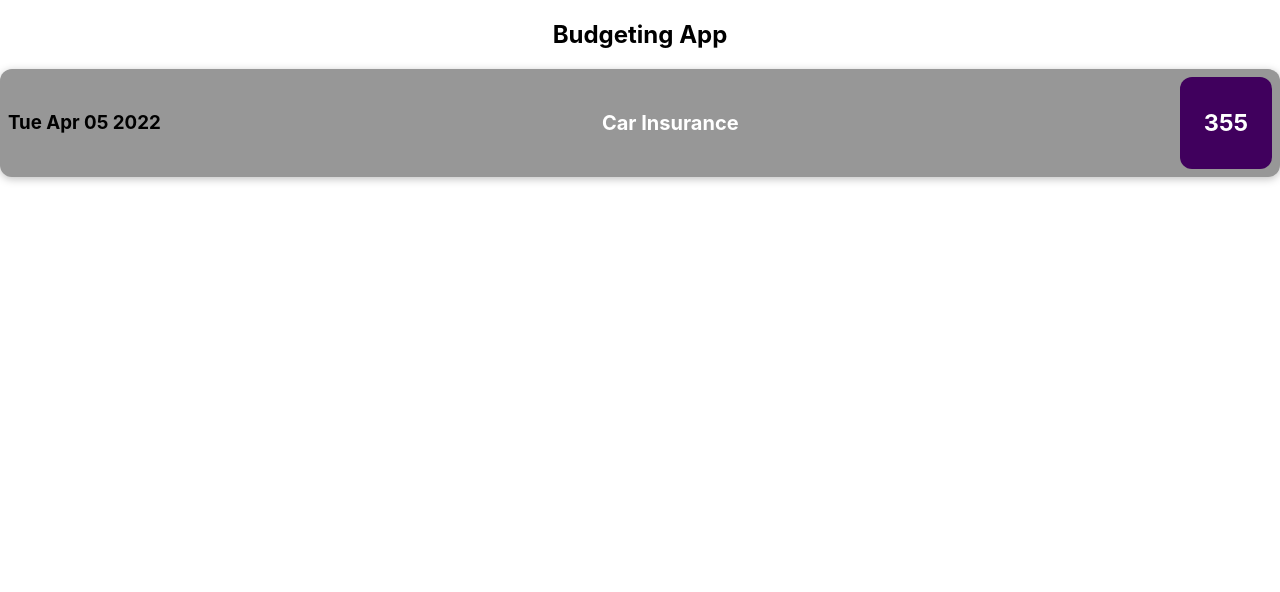
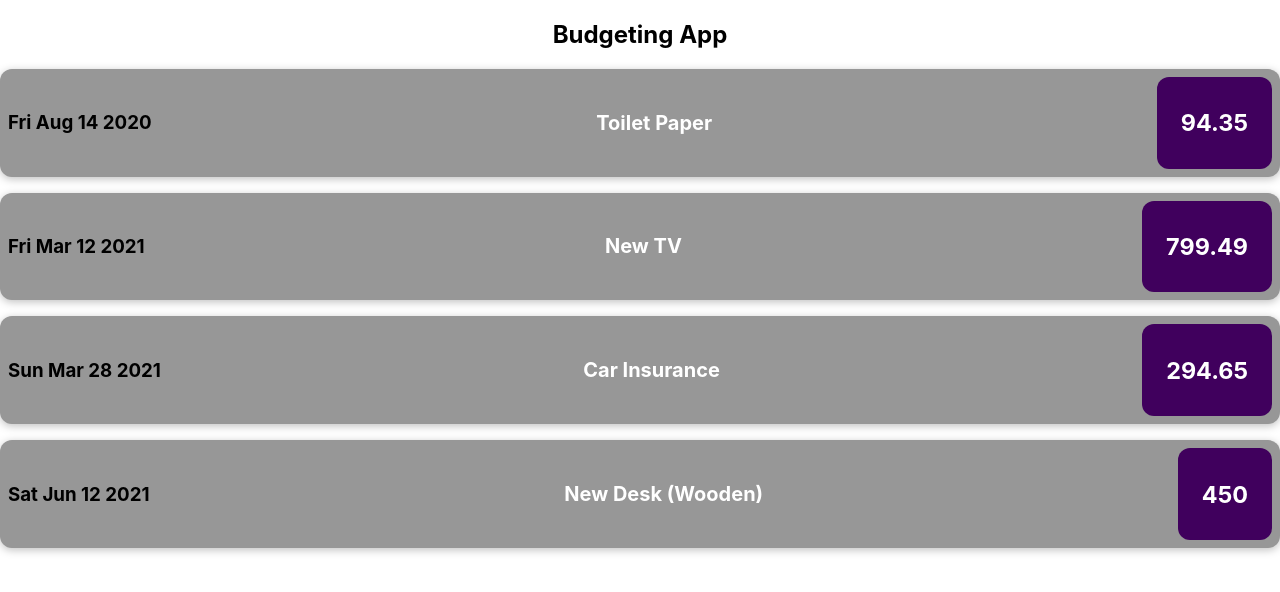
Before and after one commit to maijuriina/Budgeting-App, a React (Create React App) app in the folder budgeting-app/: page / in a window 1280 px wide. Shown: the top 592 px of the page. Built offline with nearby package versions, Linux system fonts and the light colour scheme.

Commit message:
Change from hard coded to props.

```diff
--- a/budgeting-app/src/App.js
+++ b/budgeting-app/src/App.js
@@ -2,10 +2,51 @@
 import ExpenseItem from "./components/ExpenseItem";
 
 function App() {
+  const expenses = [
+    {
+      id: "e1",
+      title: "Toilet Paper",
+      amount: 94.35,
+      date: new Date(2020, 7, 14),
+    },
+    { id: "e2", title: "New TV", amount: 799.49, date: new Date(2021, 2, 12) },
+    {
+      id: "e3",
+      title: "Car Insurance",
+      amount: 294.65,
+      date: new Date(2021, 2, 28),
+    },
+    {
+      id: "e4",
+      title: "New Desk (Wooden)",
+      amount: 450,
+      date: new Date(2021, 5, 12),
+    },
+  ];
+
   return (
     <div className="App">
       <h2>Budgeting App</h2>
-      <ExpenseItem></ExpenseItem>
+      <ExpenseItem
+        title={expenses[0].title}
+        amount={expenses[0].amount}
+        date={expenses[0].date}
+      ></ExpenseItem>
+      <ExpenseItem
+        title={expenses[1].title}
+        amount={expenses[1].amount}
+        date={expenses[1].date}
+      ></ExpenseItem>
+      <ExpenseItem
+        title={expenses[2].title}
+        amount={expenses[2].amount}
+        date={expenses[2].date}
+      ></ExpenseItem>
+      <ExpenseItem
+        title={expenses[3].title}
+        amount={expenses[3].amount}
+        date={expenses[3].date}
+      ></ExpenseItem>
     </div>
   );
 }
--- a/budgeting-app/src/components/ExpenseItem.js
+++ b/budgeting-app/src/components/ExpenseItem.js
@@ -1,18 +1,14 @@
 import "./ExpenseItem.css";
 
-function ExpenseItem() {
-  const expenseDate = new Date(2022, 3, 5).toDateString();
-  const expenseTitle = "Car Insurance";
-  const expenseAmount = 355;
-
+function ExpenseItem(props) {
   return (
     <div className="expense-item">
-      <h3>{expenseDate}</h3>
+      <h3>{props.date.toDateString()}</h3>
       <div className="expense-item__description">
-        <h2>{expenseTitle}</h2>
+        <h2>{props.title}</h2>
       </div>
       <div className="expense-item__price">
-        <h3>{expenseAmount}</h3>
+        <h3>{props.amount}</h3>
       </div>
     </div>
   );
```
